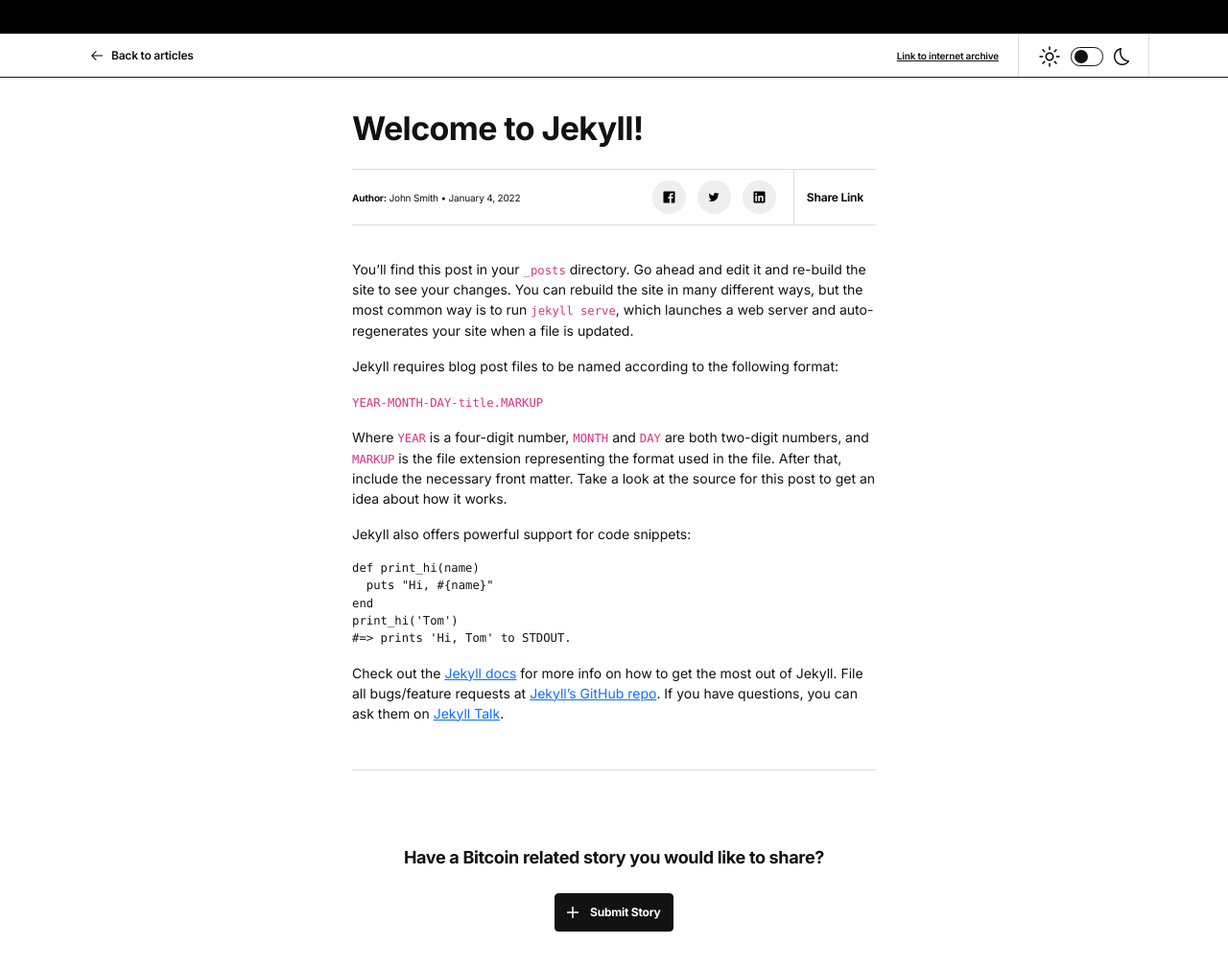
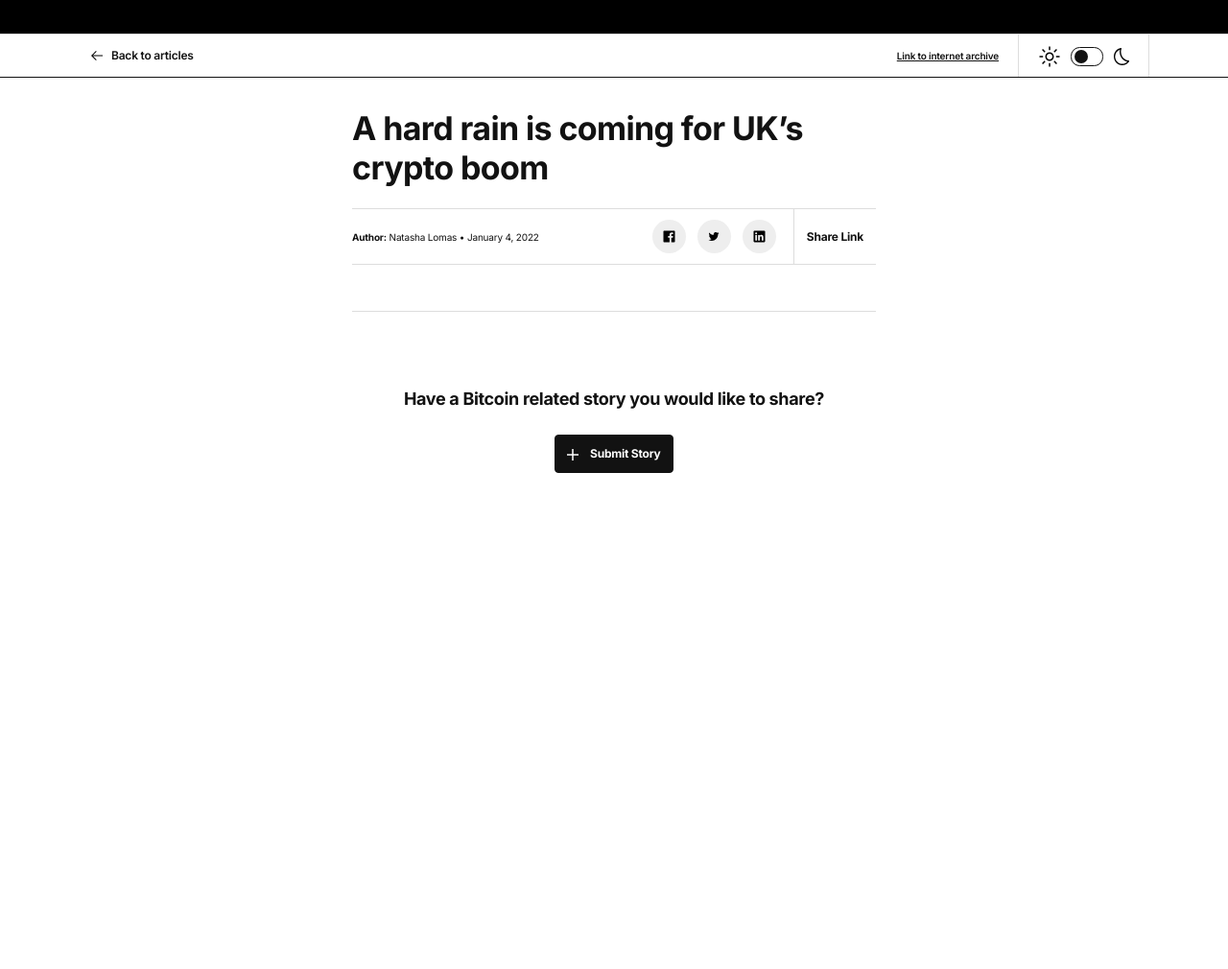
Before and after one commit to alwaysaugust/btcreviews, a Jekyll site: the page built from _posts/2022-01-04-welcome-to-jekyll.markdown, in a window 1280 px wide and 1051 px high. Shown: the top 1010 px of the window at 96% size. Built offline with Jekyll 4.4.1, drawn with Linux system fonts in a browser that asks for light colours.

Commit message:
Adding share dialog, external posts, social media sharing

```diff
--- a/_includes/footer.html
+++ b/_includes/footer.html
@@ -1,8 +1,54 @@
 <footer></footer>
+
+<div class="modal-overlay" id="share-modal">
+  <div class="modal">
+    <button type="button" class="btn btn-link btn-close">
+      <svg width="12px" height="12px" viewBox="0 0 12 12" version="1.1" xmlns="http://www.w3.org/2000/svg" xmlns:xlink="http://www.w3.org/1999/xlink">
+        <g id="White" stroke="none" stroke-width="1" fill="none" fill-rule="evenodd">
+          <g id="White-Search" transform="translate(-1041.000000, -154.000000)" fill="#121212">
+            <g id="Actions-/-Navigation-/-close-/-24" transform="translate(1041.000000, 154.000000)">
+              <polygon id="Fill" points="12 1.05 10.95 0 6 4.95 1.05 0 0 1.05 4.95 6 0 10.95 1.05 12 6 7.05 10.95 12 12 10.95 7.05 6"></polygon>
+            </g>
+          </g>
+        </g>
+      </svg>
+    </button>
+    <h3>Share with friends</h3>
+    <ul class="social">
+      {% assign url_placeholder = "<url>" %}
+      {% assign text_placeholder = "<title>" %}
+      {% assign twitter_placeholder = "<twitter>" %}
+      {% assign page_url = site.url | uri_escape %}
+      {% for button in site.data.social-buttons %}
+        {% assign button_url = button.url
+          | replace: text_placeholder, page.title
+          | replace: url_placeholder, page_url
+          | replace: twitter_placeholder, site.twitter_username
+          | uri_escape
+        %}
+        <li>
+          <a href="{{ button_url }}" target="_blank" class="js-social-buttons">
+            <img src="/assets/images/{{ button.svg }}" alt="{{ button.title }}" title="{{ button.title }}" />
+          </a>
+        </li>
+      {% endfor %}
+    </ul>
+    <div class="row">
+      <div class="col-md-8">
+        <input type="text" class="form-control" readonly="readonly" value="{{ site.url }}" />
+      </div>
+      <div class="col-md-4">
+        <button type="button" class="btn btn-primary btn-block">Copy</button>
+      </div>
+    </div>
+  </div>
+</div>
 
 <script type="text/javascript" src="/assets/js/fuse.js"></script>
 <script type="text/javascript" src="/assets/js/global.js"></script>
 {%- if page.layout != "post" -%}
   <script type="text/javascript" src="/assets/js/infinite.js"></script>
+{%- else -%}
+  <script type="text/javascript" src="/assets/js/post.js"></script>
 {%- endif -%}
 <script src="//coinkite.com/static/banner/banner.js"></script>
--- a/_includes/post-list.html
+++ b/_includes/post-list.html
@@ -1,5 +1,9 @@
 <li>
-  <a href="{{ post.url | relative_url }}">
+  {%- if post.link -%}
+    <a href="{{ post.link }}" target="_blank" rel="noopener noreferrer">
+  {%- else -%}
+    <a href="{{ post.url | relative_url }}">
+  {%- endif -%}
     <h3><span>{{ post.title | escape }}</span></h3>
     {%- if post.author -%}
       <span class="author">By: {{ post.author }}</span>
--- a/_layouts/post.html
+++ b/_layouts/post.html
@@ -27,23 +27,25 @@ layout: default
                 </time>
               </p>
               <ul class="social">
-                <li>
-                  <a href="#">
-                    <img src="/assets/images/facebook.svg" alt="Facebook" title="Facebook" />
-                  </a>
-                </li>
-                <li>
-                  <a href="#">
-                    <img src="/assets/images/twitter.svg" alt="Twitter" title="Twitter" />
-                  </a>
-                </li>
-                <li>
-                  <a href="#">
-                    <img src="/assets/images/linkedin.svg" alt="LinkedIn" title="LinkedIn" />
-                  </a>
-                </li>
+                {% assign url_placeholder = "<url>" %}
+                {% assign text_placeholder = "<title>" %}
+                {% assign twitter_placeholder = "<twitter>" %}
+                {% assign page_url = "https://btcreviews.com" | append: page.url | uri_escape %}
+                {% for button in site.data.social-buttons %}
+                  {% assign button_url = button.url
+                    | replace: text_placeholder, page.title
+                    | replace: url_placeholder, page_url
+                    | replace: twitter_placeholder, site.twitter_username
+                    | uri_escape
+                  %}
+                  <li>
+                    <a href="{{ button_url }}" target="_blank" class="js-social-buttons">
+                      <img src="/assets/images/{{ button.svg }}" alt="{{ button.title }}" title="{{ button.title }}" />
+                    </a>
+                  </li>
+                {% endfor %}
               </ul>
-              <button type="button" class="btn btn-link">Share Link</button>
+              <button type="button" class="btn btn-link share-link">Share Link</button>
             </div>
           </header>
 
--- a/_posts/2022-01-04-welcome-to-jekyll.markdown
+++ b/_posts/2022-01-04-welcome-to-jekyll.markdown
@@ -1,30 +1,8 @@
 ---
 layout: post
-title:  "Welcome to Jekyll!"
+title:  "A hard rain is coming for UK’s crypto boom"
 date:   2022-01-04 16:29:23 -0500
 categories: press_releases
-author: John Smith
+author: Natasha Lomas
+link: https://techcrunch.com/2022/01/19/a-hard-rain-is-coming-for-uks-crypto-boom/
 ---
-You’ll find this post in your `_posts` directory. Go ahead and edit it and re-build the site to see your changes. You can rebuild the site in many different ways, but the most common way is to run `jekyll serve`, which launches a web server and auto-regenerates your site when a file is updated.
-
-Jekyll requires blog post files to be named according to the following format:
-
-`YEAR-MONTH-DAY-title.MARKUP`
-
-Where `YEAR` is a four-digit number, `MONTH` and `DAY` are both two-digit numbers, and `MARKUP` is the file extension representing the format used in the file. After that, include the necessary front matter. Take a look at the source for this post to get an idea about how it works.
-
-Jekyll also offers powerful support for code snippets:
-
-{% highlight ruby %}
-def print_hi(name)
-  puts "Hi, #{name}"
-end
-print_hi('Tom')
-#=> prints 'Hi, Tom' to STDOUT.
-{% endhighlight %}
-
-Check out the [Jekyll docs][jekyll-docs] for more info on how to get the most out of Jekyll. File all bugs/feature requests at [Jekyll’s GitHub repo][jekyll-gh]. If you have questions, you can ask them on [Jekyll Talk][jekyll-talk].
-
-[jekyll-docs]: https://jekyllrb.com/docs/home
-[jekyll-gh]:   https://github.com/jekyll/jekyll
-[jekyll-talk]: https://talk.jekyllrb.com/
--- a/_sass/main.scss
+++ b/_sass/main.scss
@@ -943,39 +943,8 @@ body {
     }
 
     .social {
-      list-style: none;
-      display: flex;
-      align-items: center;
-      justify-content: flex-start;
-      margin: 0;
+      border-right: 1px solid #DDDDDD;
       padding: 11px 18px 11px 0;
-      border-right: 1px solid #DDDDDD;
-
-      @media all and (max-width: $smallMax) {
-        border-right: none;
-      }
-
-      body.dark & {
-        border-right-color: rgba(#DDDDDD, 0.14);
-      }
-
-      li {
-        padding-right: 12px;
-
-        &:last-child {
-          padding-right: 0;
-        }
-
-        a {
-          display: flex;
-          align-items: center;
-          justify-content: center;
-          width: 35px;
-          height: 35px;
-          border-radius: 50%;
-          background-color: #EEEEEE;
-        }
-      }
     }
   }
 
@@ -1024,3 +993,124 @@ body {
     }
   }
 }
+
+.social {
+  list-style: none;
+  display: flex;
+  align-items: center;
+  justify-content: flex-start;
+  margin: 0;
+  padding: 0;
+
+  @media all and (max-width: $smallMax) {
+    border-right: none;
+  }
+
+  body.dark & {
+    border-right-color: rgba(#DDDDDD, 0.14);
+  }
+
+  li {
+    padding-right: 12px;
+
+    &:last-child {
+      padding-right: 0;
+    }
+
+    a {
+      display: flex;
+      align-items: center;
+      justify-content: center;
+      width: 35px;
+      height: 35px;
+      border-radius: 50%;
+      background-color: #EEEEEE;
+    }
+  }
+}
+
+.modal-overlay {
+  background: rgba(0, 0, 0, 0.7);
+  display: flex;
+  align-items: center;
+  justify-content: center;
+  position: fixed;
+  top: 0;
+  bottom: 0;
+  left: 0;
+  right: 0;
+  opacity: 0;
+  transition: opacity 250ms;
+  pointer-events: none;
+  z-index: 15;
+
+  &.open {
+    opacity: 1;
+    pointer-events: unset;
+  }
+
+  .modal {
+    background-color: white;
+    position: relative;
+    padding: 53px 43px;
+    width: 511px;
+    border-radius: 5px;
+
+    body.dark & {
+      background-color: $almostBlack;
+    }
+
+    .btn.btn-close {
+      position: absolute;
+      top: 10px;
+      right: 10px;
+
+      svg {
+        g#White-Search {
+          body.dark & {
+            fill: white;
+          }
+        }
+      }
+    }
+
+    h3 {
+      font-size: 1.625rem;
+      font-weight: 700;
+      letter-spacing: -0.47px;
+      margin: 0 0 35px;
+    }
+
+    input {
+      font-size: 0.75rem;
+      padding: 0.625rem 0.75rem;
+
+      body.dark & {
+        background-color: $almostBlack;
+        color: white;
+      }
+    }
+  }
+}
+
+#share-modal {
+  .social {
+    margin: 0 0 35px;
+
+    li {
+      a {
+        width: 70px;
+        height: 70px;
+
+        img {
+          width: 26px;
+          height: auto;
+        }
+      }
+    }
+  }
+
+  .btn.btn-primary {
+    width: 100%;
+  }
+}
--- a/assets/js/global.js
+++ b/assets/js/global.js
@@ -42,4 +42,35 @@
     searchToggle.classList.toggle('open');
     searchMenu.classList.toggle('open');
   });
+
+  // share modal
+  const shareModal = document.querySelector('#share-modal'),
+    shareModalButton = document.querySelector('header.header .btn.share'),
+    shareModalCopyButton = shareModal.querySelector('.btn.btn-primary');
+  shareModalButton.addEventListener('click', function(e) {
+    e.preventDefault();
+    shareModal.classList.add('open');
+  });
+
+  shareModalCopyButton.addEventListener('click', function(e) {
+    e.preventDefault();
+    navigator.clipboard.writeText(shareModal.querySelector('input[type="text"]').value).then(function() {
+      e.target.innerText = 'Copied!';
+    }, function(err) {
+      //
+    });
+  });
+
+  // modals
+  const modalOverlays = document.querySelectorAll('.modal-overlay');
+  modalOverlays.forEach(function(overlay) {
+    overlay.addEventListener('click', closeModal);
+    overlay.querySelector('.modal .btn-close').addEventListener('click', closeModal);
+    overlay.querySelector('.modal').addEventListener('click', function(e) { e.stopPropagation(); });
+  });
+
+  function closeModal(e) {
+    e.preventDefault();
+    document.querySelector('.modal-overlay.open').classList.remove('open');
+  }
 })();
--- /dev/null
+++ b/assets/js/post.js
@@ -0,0 +1,42 @@
+(function(){
+  // social media sharing - https://dmitryrogozhny.com/blog/adding-social-networks-buttons-to-jekyll
+  function openWindowPopup(url, width, height) {
+    var left = (screen.width / 2) - (width / 2),
+      top = (screen.height / 2) - (height / 2);
+
+    window.open(
+      url,
+      "",
+      "menubar=no,toolbar=no,resizable=yes,scrollbars=yes,width=" + width + ",height=" + height + ",top=" + top + ",left=" + left
+    );
+  }
+
+  function addPopupOnClick(cssClass, width, height) {
+    var links = document.querySelectorAll(cssClass);
+
+    if (links) {
+      for (var i = 0; i < links.length; i++) {
+        var link = links[i];
+
+        link.addEventListener("click", function (e) {
+          e.preventDefault();
+          openWindowPopup(this.href, width, height);
+        });
+      }
+    }
+  }
+
+  addPopupOnClick(".js-social-buttons", 750, 500);
+
+  // link sharing
+  const shareLinkButton = document.querySelector('button.share-link');
+  if (shareLinkButton) {
+    shareLinkButton.addEventListener('click', function(e) {
+      navigator.clipboard.writeText(window.location.href).then(function() {
+        e.target.innerText = 'Copied!';
+      }, function(err) {
+        //
+      });
+    });
+  }
+})();
```
Also changed, not shown: _data/social-buttons.yml (added, +18 -0 lines).
